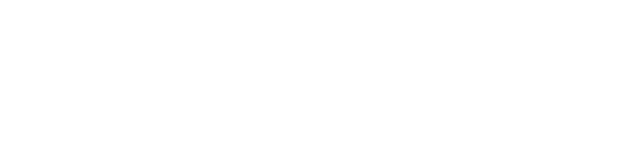
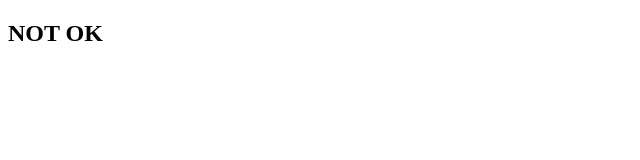
Before and after one commit to tattoo8436/test, a plain HTML site: page index.html in a window 1280 px wide. Shown: the whole page, without its empty margins (0-640 px from the left). Drawn offline with Linux system fonts and the light colour scheme.

Commit message:
Update index.html

```diff
--- a/index.html
+++ b/index.html
@@ -1,3 +1,4 @@
 <!DOCTYPE html>
 <html>
+  <h2>NOT OK</h2>
 </html>
```
